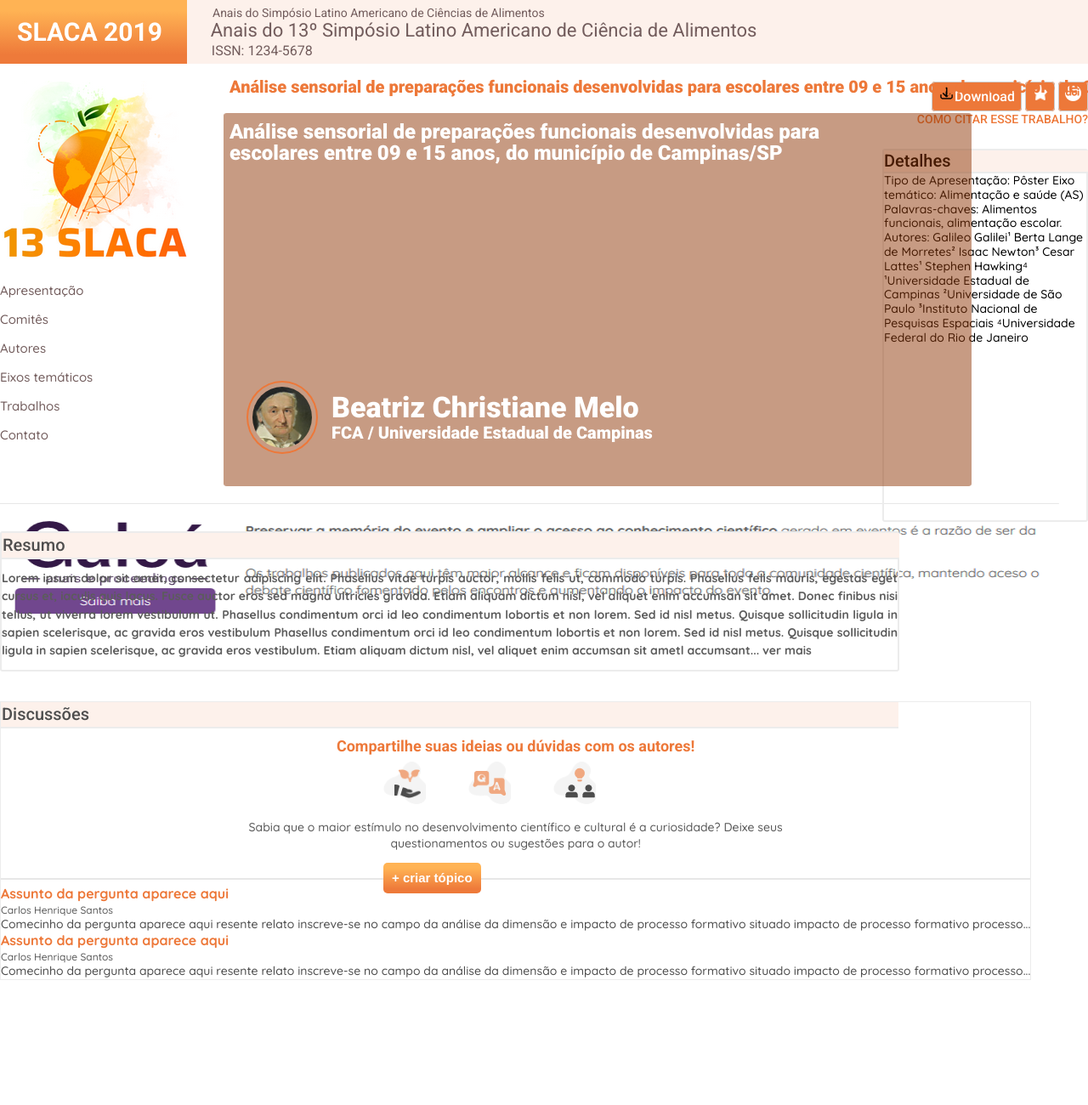
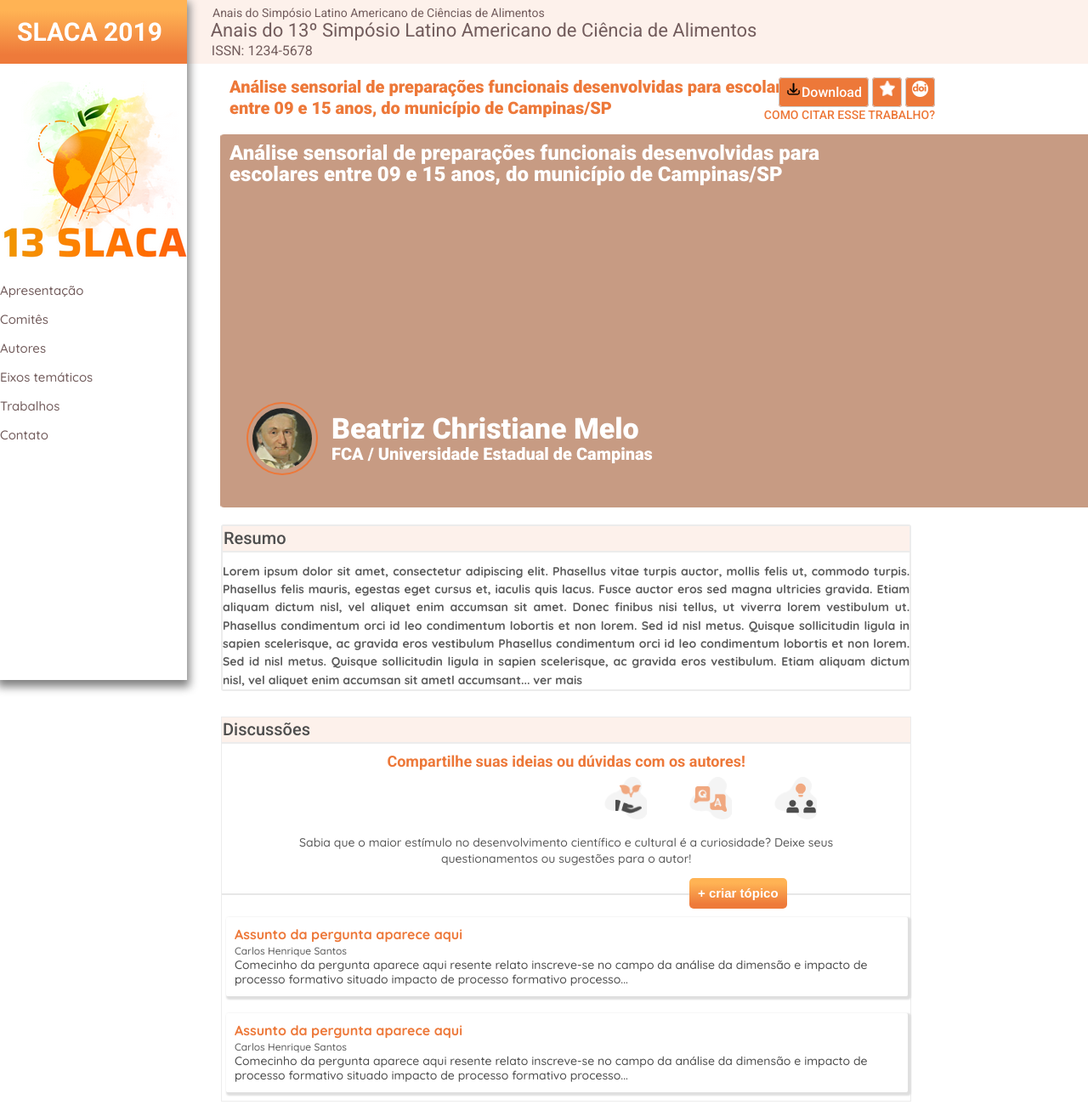
Before and after one commit to Davisilvas/teste-frontend-chuva, a plain HTML site: page index.html in a window 1280 px wide. Shown: the top 1300 px of the page at 85% size. Before the commit the page ends 1153 px from the top, so only its background shows below. Drawn offline with Linux system fonts and the light colour scheme.

Commit message:
último commit antes das correções finais do css

```diff
--- a/assets/style.css
+++ b/assets/style.css
@@ -156,6 +156,8 @@ header div{
 
     width: 220px;
     height: 100vh;
+
+    box-shadow: 0px 5px 10px 3px gray;
 }
 
 .slaca h2{
@@ -188,21 +190,7 @@ header div{
 
 .slaca a{
     color: #725C5C;
-
-    /* transition-property: all;
-    transition-duration: 250ms;
-    transition-delay: 50ms;
-    transition-timing-function:ease-in-out ; */
 }
-/*
-.slaca a:hover{
-    border-right: 5px solid linear-gradient( to bottom, #FFB354 16.62%,  #EE7A3A  85.61%);
-}  */
-
-/* .slaca-link:hover{
-    border-right: 5px solid linear-gradient( to bottom, #FFB354 16.62%,  #EE7A3A  85.61%);
-}  */
-
 /* -----------MAIN----------- */
 
 main{
@@ -232,8 +220,9 @@ main h1{
     align-items: flex-end;
     justify-content:flex-end ;
 
-    /* position: relative;
-    right: 500; */
+    position: relative;
+    right: 180px;
+    top: -30px;
 
 }
 
@@ -276,11 +265,9 @@ nav{
     flex-direction: column;
     align-items: flex-start;
 
-
     position: absolute;
-    right: 0;
-    /* left: 816px; */
-    top: 100px;
+    left: 1500px;
+    top: 85px;
 
     border: 2px solid #ECECEC;
     border-radius: 3px;
@@ -366,11 +353,13 @@ nav{
 }
 
 .videoBackground{
-    width: 880px;
-    height: 439px;
+    /* width: 1210px;
+    height: 100%; */
 
+    height: 100%;
+    width: 155%;
     position: relative;
-    right: -90px;
+    left: 420px;
 }
 
 .photo{
@@ -390,11 +379,8 @@ nav{
 /* -----------------SECTION RESUMO----------------- */
 
 .resumo{
-    /* display: flex;
-    flex-direction: column;  */
-
-    position: absolute;
-    top: 550px;
+    position: relative;
+    left: 260px;
 }
 
 .resumo h2{
@@ -406,7 +392,7 @@ nav{
 
     border-bottom: 2px solid #ECECEC;
     background-color:#FDF1EB ;
-    width: 52.8em;
+    width: 100%;
 
     padding-top: 2px;
     padding-bottom: 2px;
@@ -429,21 +415,26 @@ nav{
 .box{
     border: 2px solid #ECECEC;
     border-radius: 3px;
-    width: 1058px;
-    height: 165px;
+    width: 63.45%;
+    height: 100%;
 }
 
 
 /* -----------------SECTION DISCUSSIONS----------------- */
 
 .discussions{
-    position: absolute;
-    top: 750px;
+    position: relative;
+    left: 260px;
+    top: 30px;
+    width: 63.45%;
 
     display: flex;
     flex-direction: column;
 
     border: 1px solid #ececec;
+
+    padding-bottom: 10px;
+
 }
 
 .discussions-newTopic h2{
@@ -455,7 +446,7 @@ nav{
 
     border-bottom: 2px solid #ECECEC;
     background-color:#FDF1EB;
-    width: 52.8em;
+    width: 100%;
 
     padding-top: 2px;
     padding-bottom: 2px;
@@ -669,11 +660,25 @@ nav{
     border: none;
 
     position: relative;
-    left: 450px;
+    left: 550px;
     top: 10px;
 }
 
 /* DIV DISCUSSION TOPICS  */
+
+.discussions-topics{
+    padding: 10px;
+    margin-top: 20px;
+
+    position: relative;
+    left: 5px;
+
+    width: 99%;
+    height: 99%;
+
+    box-shadow: 2px 2px 2px 2px #dfdfdf;
+    border-radius: 2px;
+    }
 
 .discussions-topics h2{
     font-family: 'Quicksand', sans-serif;
@@ -701,7 +706,16 @@ nav{
 
 /* ------------FOOTER------------ */
 
-footer img{
-    width: 100vw;
+footer{
+    position: relative;
+    left: 265px;
+    top: 50px;
+
+    width: 100%;
     height: 181px;
 }
+
+footer img{
+    height: 100%;
+    width: 65%;
+}
--- a/index.html
+++ b/index.html
@@ -33,7 +33,7 @@
         </header>
 
         <main>
-            <h1>Análise sensorial de preparações funcionais desenvolvidas para escolares entre 09 e 15 anos, do município de Campinas/SP </h1>
+            <h1>Análise sensorial de preparações funcionais desenvolvidas para escolares<br> entre 09 e 15 anos, do município de Campinas/SP </h1>
 
             <section class="buttons">
                 <nav>
```
Also changed, not shown: linksFigma.txt.
